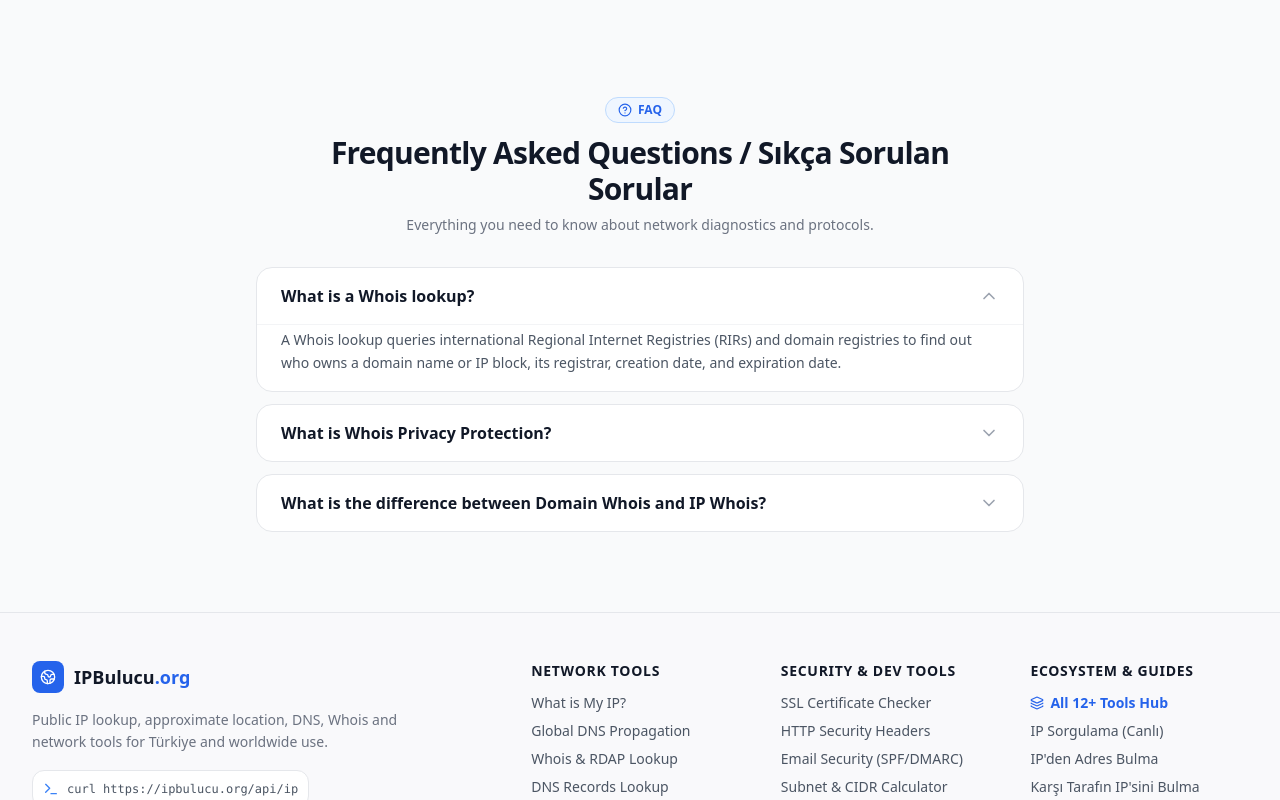
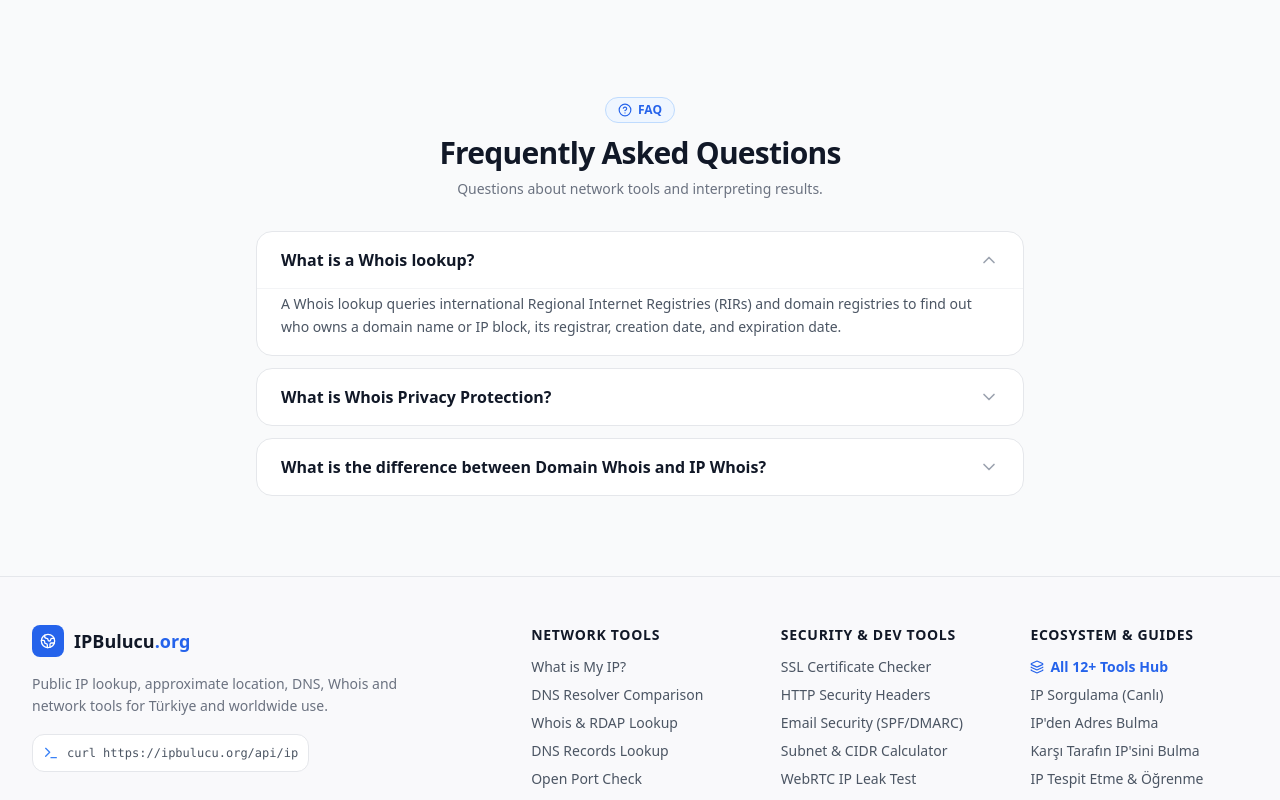
Before and after one commit to codeonthetable/ipbulucu.org, a Next.js app: page /en/whois in a window 1280 px wide. Shown: the part 360-1160 px from the top of the page. Built offline with nearby package versions, Linux system fonts and the light colour scheme.

Commit message:
fix: localize FAQ defaults and clarify diagnostic menu scope

```diff
--- a/src/components/FaqAccordion.tsx
+++ b/src/components/FaqAccordion.tsx
@@ -1,6 +1,7 @@
 "use client";
 
 import { useState } from "react";
+import { usePathname } from "next/navigation";
 import { ChevronDown, HelpCircle } from "lucide-react";
 import { generateFaqSchema } from "@/lib/schemas";
 
@@ -19,9 +20,11 @@ interface FaqAccordionProps {
 export default function FaqAccordion({
   faqs,
   items,
-  title = "Frequently Asked Questions / Sıkça Sorulan Sorular",
-  subtitle = "Everything you need to know about network diagnostics and protocols.",
+  title,
+  subtitle,
 }: FaqAccordionProps) {
+  const pathname = usePathname() || "/";
+  const isEn = pathname === "/en" || pathname.startsWith("/en/");
   const list = faqs || items || [];
   const [openIndex, setOpenIndex] = useState<number | null>(0);
 
@@ -42,13 +45,13 @@ export default function FaqAccordion({
       <div className="text-center max-w-2xl mx-auto mb-8">
         <div className="inline-flex items-center gap-1.5 px-3 py-1 rounded-full text-xs font-semibold bg-blue-50 dark:bg-blue-950/50 text-blue-600 dark:text-blue-400 border border-blue-200 dark:border-blue-900 mb-3">
           <HelpCircle className="w-3.5 h-3.5" />
-          FAQ
+          {isEn ? "FAQ" : "SSS"}
         </div>
         <h2 className="text-2xl sm:text-3xl font-bold text-gray-900 dark:text-white tracking-tight">
-          {title}
+          {title ?? (isEn ? "Frequently Asked Questions" : "Sıkça Sorulan Sorular")}
         </h2>
         <p className="text-sm text-gray-500 dark:text-gray-400 mt-2">
-          {subtitle}
+          {subtitle ?? (isEn ? "Questions about network tools and interpreting results." : "Ağ araçları ve sonuçların yorumlanması hakkında sorular.")}
         </p>
       </div>
 
--- a/src/components/Footer.tsx
+++ b/src/components/Footer.tsx
@@ -47,7 +47,7 @@ export default function Footer() {
               </li>
               <li>
                 <Link href={isEn ? "/en/dns-propagation" : "/dns-yayilma-kontrolu"} className="hover:text-blue-600 dark:hover:text-blue-400 transition-colors">
-                  {isEn ? "Global DNS Propagation" : "Global DNS Yayılma Testi"}
+                  {isEn ? "DNS Resolver Comparison" : "DNS Çözümleyici Karşılaştırma"}
                 </Link>
               </li>
               <li>
@@ -62,7 +62,7 @@ export default function Footer() {
               </li>
               <li>
                 <Link href={isEn ? "/en/port-scanner" : "/port-kontrolu"} className="hover:text-blue-600 dark:hover:text-blue-400 transition-colors">
-                  {isEn ? "Port Scanner (Batch)" : "Açık Port Testi (Toplu)"}
+                  {isEn ? "Open Port Check" : "Açık Port Kontrolü"}
                 </Link>
               </li>
               <li>
```
